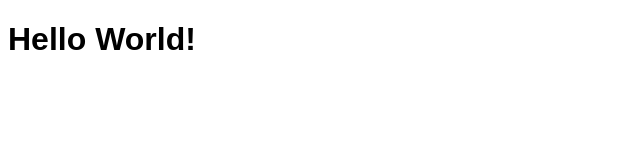
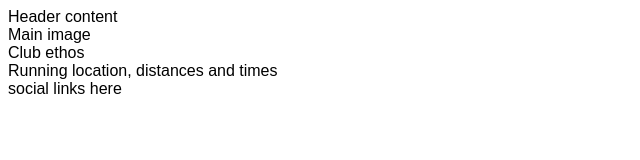
Before and after one commit to Lindsay18/Love--Running, a plain HTML site: page index.html in a window 1280 px wide. Shown: the whole page, without its empty margins (0-640 px from the left). Drawn offline with Linux system fonts and the light colour scheme.

Commit message:
Add core structure for home page

```diff
--- a/index.html
+++ b/index.html
@@ -13,7 +13,19 @@
 </head>
 
 <body>
-    <h1>Hello World!</h1>
+    <header>Header content</header>
+    <section>
+        Main image
+    </section>
+    <section>
+        Club ethos
+    </section>
+    <section>
+        Running location, distances and times
+    </section>
+    <footer>
+        social links here
+    </footer>
 </body>
 
 </html>
```
